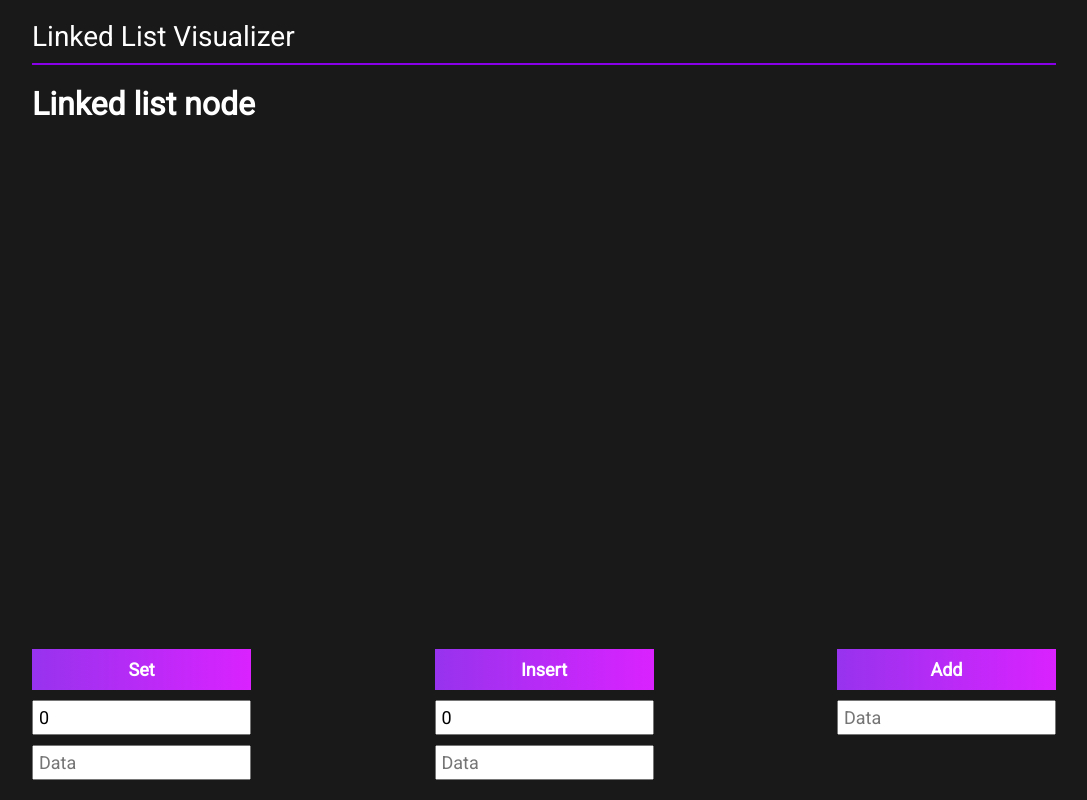
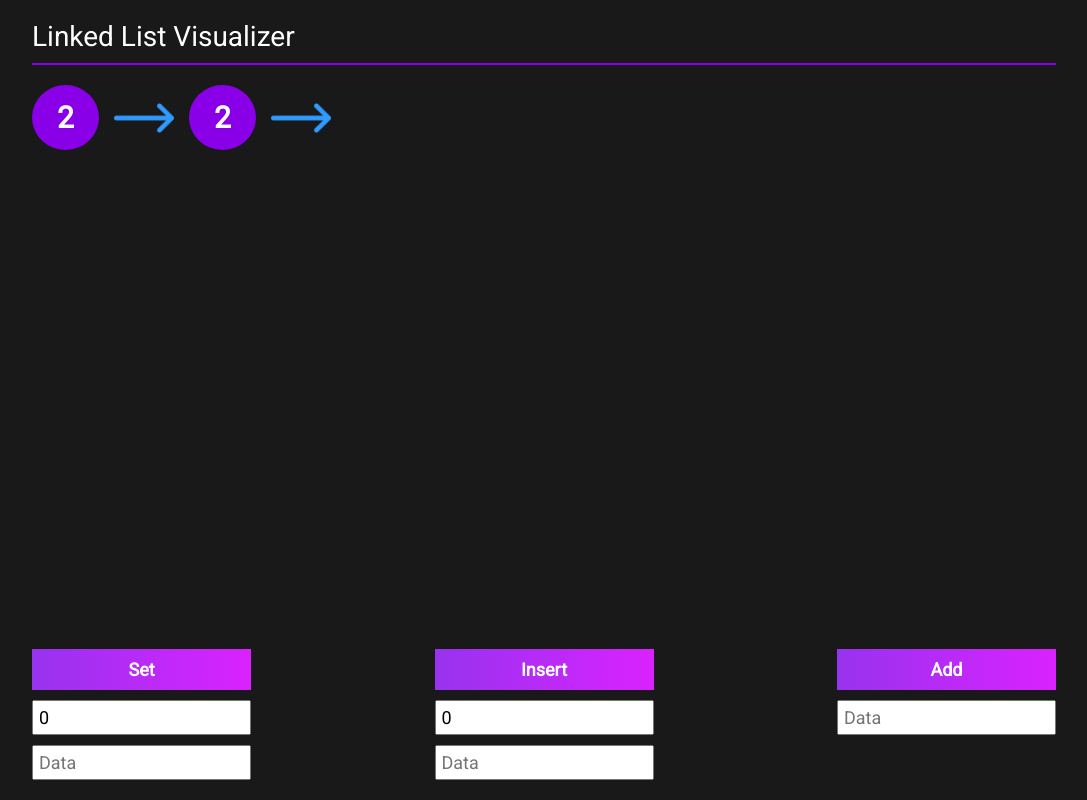
Before and after one commit to filipknias/linked-list-visualizer, a React (Vite) app: page / in a window 1280 px wide. Shown: the whole page, without its empty margins (96-1183 px from the left). Built offline with nearby package versions, Linux system fonts and the light colour scheme.

Commit message:
node component created

```diff
--- a/src/App.tsx
+++ b/src/App.tsx
@@ -2,13 +2,17 @@ import Appbar from './components/app/Appbar/Appbar';
 import SetNodeControl from './components/controls/SetNodeControl';
 import InsertNodeControl from './components/controls/InsertNodeControl';
 import AddNodeControl from './components/controls/AddNodeControl';
+import Node from './components/app/Node/Node';
 
 export default function App() {
   return (
     <div className="container">
       <Appbar />
       <div className="main-view">
-        <h1>Linked list node</h1>
+        <div style={{ display: 'flex', gap: '15px' }}>
+          <Node value={"2"} />
+          <Node value={"2"} />
+        </div>
         <div className="controls-container">
           <SetNodeControl />
           <InsertNodeControl />
--- /dev/null
+++ b/src/components/app/Node/Node.module.css
@@ -0,0 +1,17 @@
+.node-container {
+  display: flex;
+  align-items: center;
+  gap: 15px;
+}
+
+.node {
+  background-color: var(--purple);
+  color: white;
+  display: flex;
+  align-items: center;
+  justify-content: center;
+  font-size: 30px;
+  font-weight: 700;
+  border-radius: 50%;
+  padding: 15px 25px;
+}
--- /dev/null
+++ b/src/components/app/Node/Node.tsx
@@ -0,0 +1,15 @@
+import classes from './Node.module.css';
+import ArrowImage from '../../../assets/right-arrow.png';
+
+interface Props {
+  value: string;
+}
+
+export default function Node({ value }: Props) {
+  return (
+    <div className={classes['node-container']}>
+      <div className={classes.node}>{value}</div>
+      <img src={ArrowImage} alt="right-arrow" height="60" />
+    </div>
+  )
+}
```
Also changed, not shown: src/assets/right-arrow.png (added), src/assets/right-arrow.svg (added).
